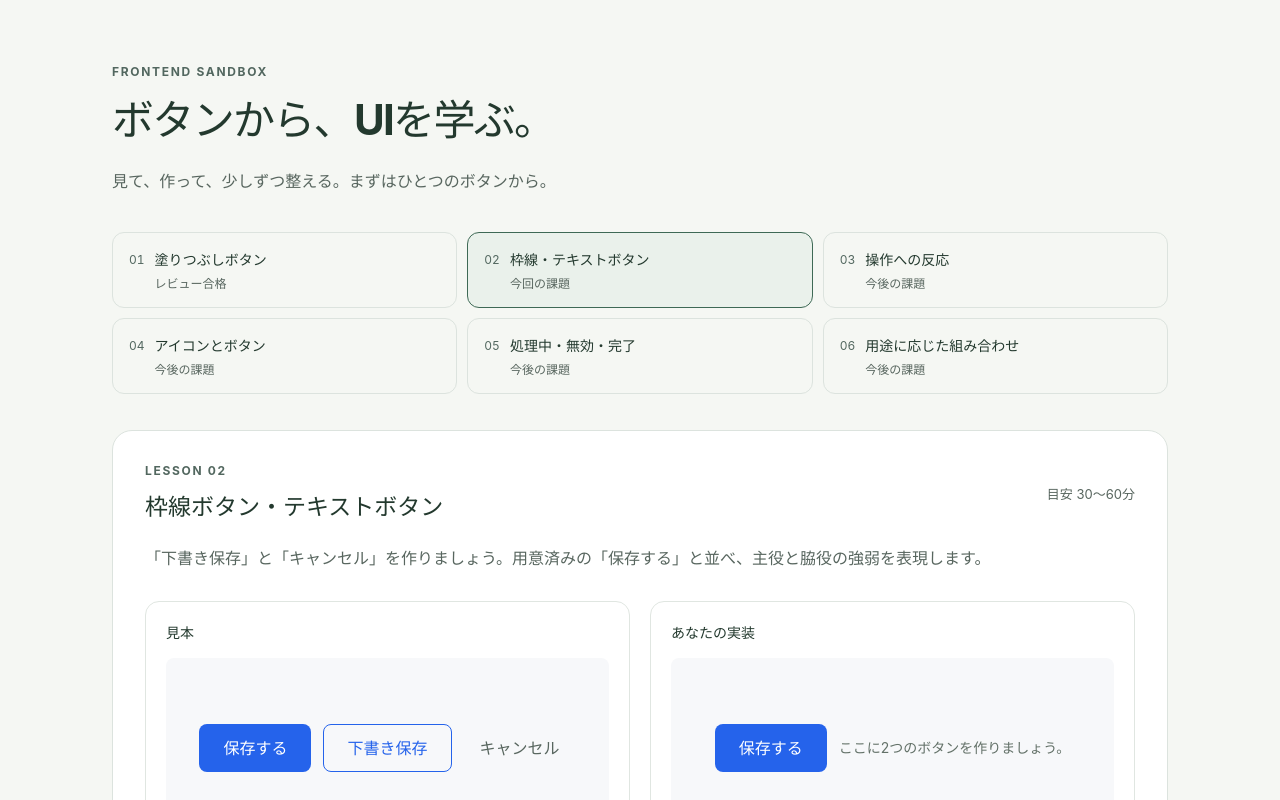
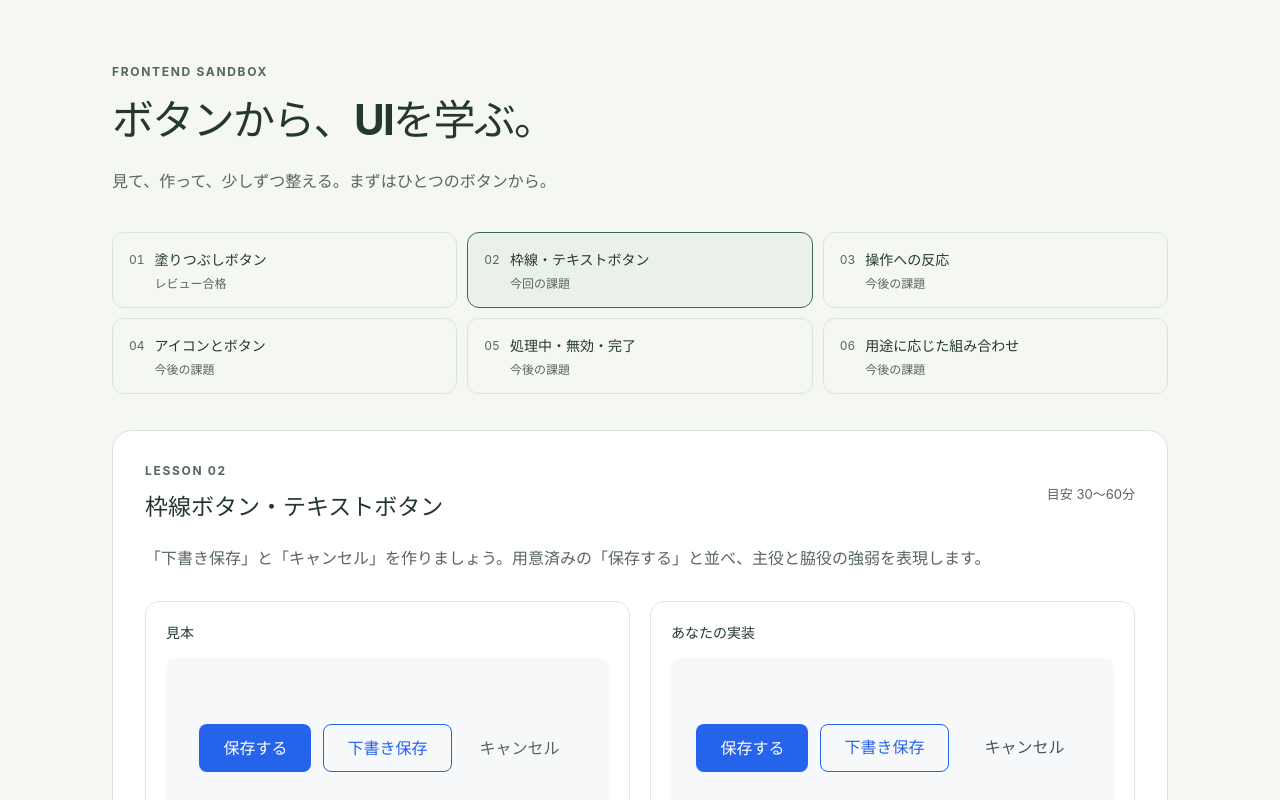
Before and after one commit to cry999/frontend-sandbox, a React (Vite) app: page / in a window 1280 px wide. Shown: the top 800 px of the page. Built offline with nearby package versions, Linux system fonts and the light colour scheme.

Commit message:
exercise: complete lesson 02

```diff
--- a/src/exercises/02-outline-text-buttons/OutlineTextButtonsExercise.css
+++ b/src/exercises/02-outline-text-buttons/OutlineTextButtonsExercise.css
@@ -1,2 +1,30 @@
 /* 自分のボタンのスタイルをここに書きます。 */
 /* ボタンに専用のクラスを付け、見本や第1回に影響しないようにしましょう。 */
+button.lesson-2-btn {
+  border: none;
+  margin: 0;
+  background-color: transparent;
+  cursor: pointer;
+
+  box-sizing: border-box;
+
+  font-size: 16px;
+  font-weight: 600;
+  line-height: 1.5;
+  color: #ffffff;
+
+  padding: 12px 24px;
+  border-radius: 8px;
+}
+
+button.lesson-2-outline-btn {
+  --border-width: 1px;
+
+  color: #2563eb;
+  border: solid #2563eb var(--border-width);
+  padding: calc(12px - var(--border-width)) calc(24px - var(--border-width));
+}
+
+button.lesson-2-text-btn {
+  color: #445566;
+}
--- a/src/exercises/02-outline-text-buttons/OutlineTextButtonsExercise.tsx
+++ b/src/exercises/02-outline-text-buttons/OutlineTextButtonsExercise.tsx
@@ -3,5 +3,8 @@ import './OutlineTextButtonsExercise.css'
 export default function OutlineTextButtonsExercise() {
   // この案内を「下書き保存」「キャンセル」の2つのボタンに置き換えましょう。
   // ボタンを横に並べる枠は用意済みです。複数の要素は <>...</> で囲めます。
-  return <p className="lesson-two-placeholder">ここに2つのボタンを作りましょう。</p>
+  return <>
+    <button className="lesson-2-btn lesson-2-outline-btn" type="button">下書き保存</button>
+    <button className="lesson-2-btn lesson-2-text-btn" type="button">キャンセル</button>
+  </>
 }
```
Also changed, not shown: practice/plan.md (+1 -1 lines), src/exercises/02-outline-text-buttons/README.md.
